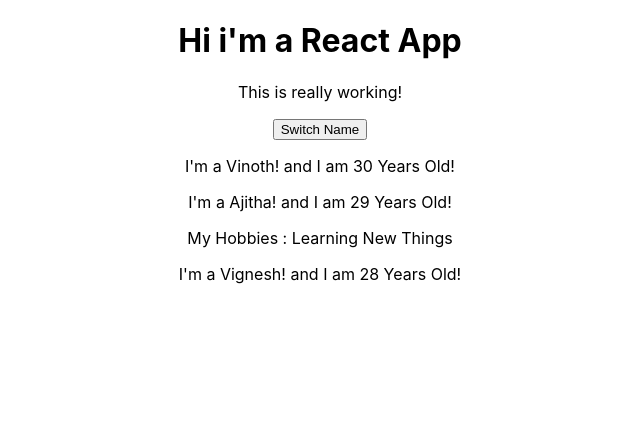
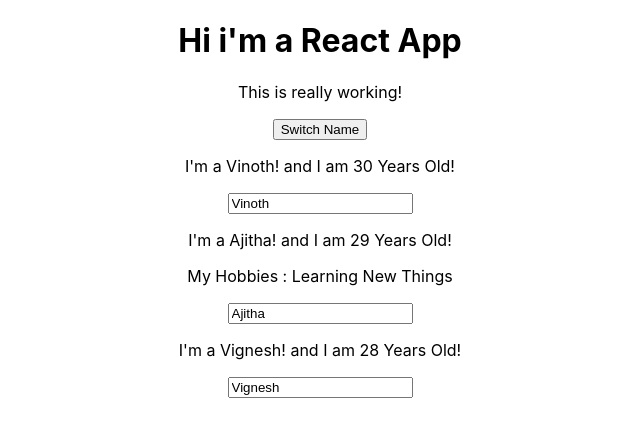
Before and after one commit to vinothsmart/react-complete-guide, a React (Create React App) app: page / in a window 1280 px wide. Shown: the top 436 px of the page, without its empty margins (320-960 px from the left). Built offline with nearby package versions, Linux system fonts and the light colour scheme; the HTML template or start-up script is replaced by a standard one.

Commit message:
two way binding

```diff
--- a/src/App.js
+++ b/src/App.js
@@ -27,6 +27,16 @@
     });
   };
 
+  const nameChangeHandler = (event) => {
+    setState({
+      persons: [
+        { name: "Kanna", age: 30 },
+        { name: event.target.value, age: 29 },
+        { name: "Vignesh", age: 45 },
+      ],
+    });
+  };
+
   return (
     <div className="App">
       <h1>Hi i'm a React App</h1>
@@ -36,7 +46,8 @@
       <Person
         name={state.persons[1].name}
         age={state.persons[1].age}
-        click={() => switchNameHandler("Mol")}
+        click={switchNameHandler.bind(this, "Mol")}
+        changed={nameChangeHandler}
       >
         My Hobbies : Learning New Things
       </Person>
--- a/src/Person/Person.js
+++ b/src/Person/Person.js
@@ -7,6 +7,7 @@
         I'm a {props.name}! and I am {props.age} Years Old!
       </p>
       <p>{props.children}</p>
+      <input type="text" onChange={props.changed} value={props.name} />
     </div>
   );
 };
```
